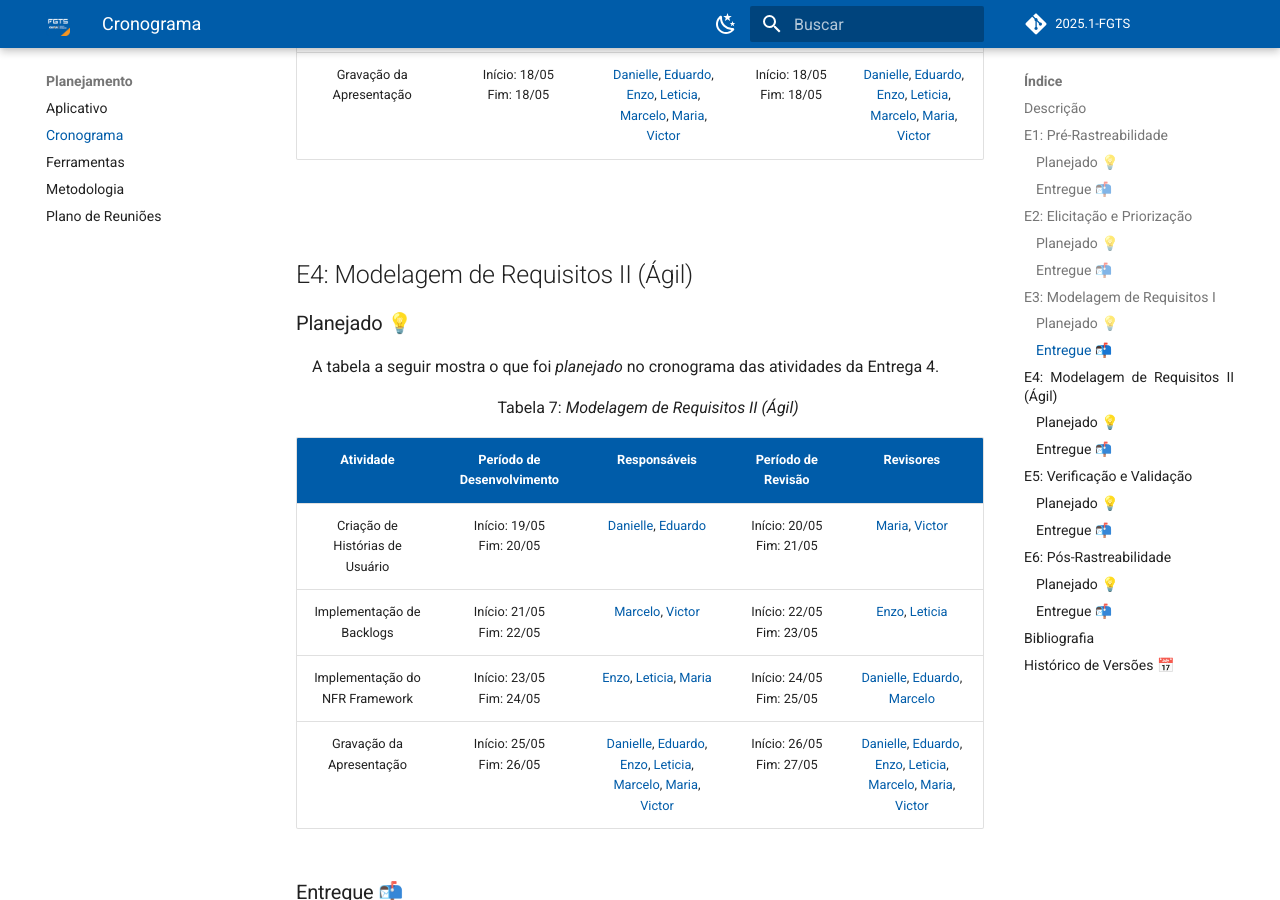
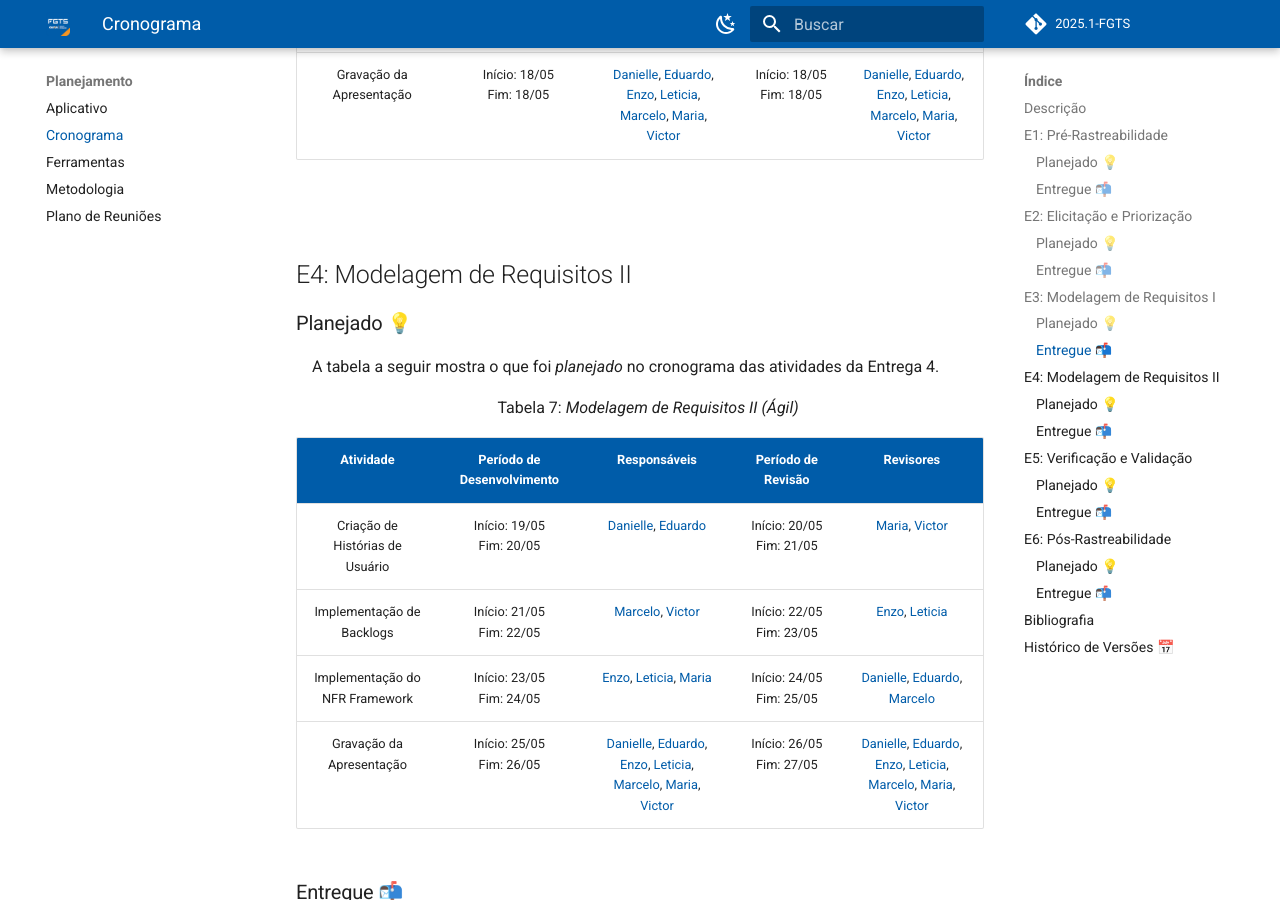
Before and after one commit to eduardodpms/REQ-FGTS, an MkDocs documentation site: the page built from docs/Planejamento/Cronograma.md, in a window 1280 px wide and 900 px high, scrolled down 7099 px. Built offline with MkDocs 1.6.1 and Material for MkDocs 9.7.7, drawn with Linux system fonts in a browser that asks for light colours; comment, search, counter and statistics services are not loaded.

Commit message:
fix: correções gerais

```diff
--- a/docs/Planejamento/Cronograma.md
+++ b/docs/Planejamento/Cronograma.md
@@ -137,7 +137,7 @@ A tabela a seguir mostra o que foi *planejado* no cronograma das atividades da E
 <br>
 
 
-## E4: Modelagem de Requisitos II (Ágil)
+## E4: Modelagem de Requisitos II
 
 
 ### Planejado 💡
```
Also changed, not shown: docs/Elicitacao/Tecnicas-de-Elicitacao/Brainstorming.md (+1 -1 lines), docs/Modelagem-II/NFR-Framework.md (+1 -1 lines).
